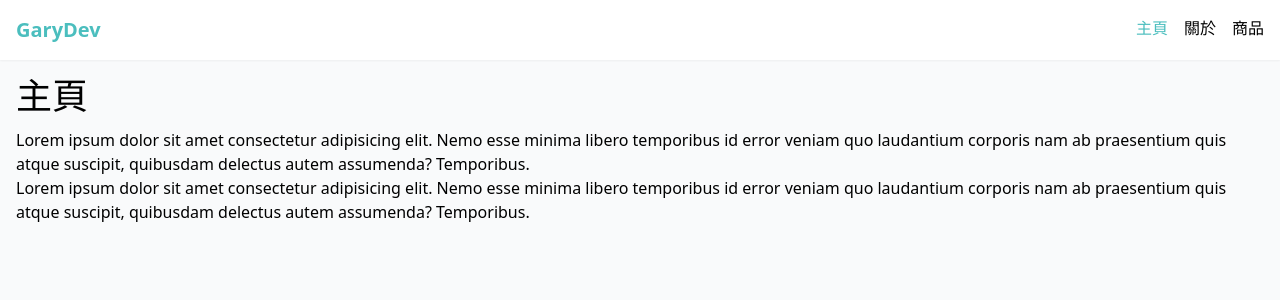
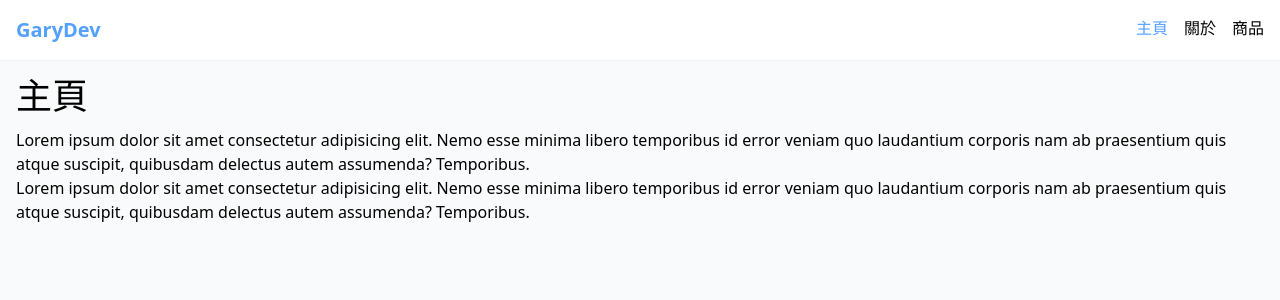
Before and after one commit to yellow90249/nuxt3-test, a Nuxt app: page / in a window 1280 px wide. Shown: the top 300 px of the page. Built offline with nearby package versions, Linux system fonts and the light colour scheme.

Commit message:
feat: UI optimize

```diff
--- a/assets/css/tailwind.css
+++ b/assets/css/tailwind.css
@@ -8,7 +8,7 @@ body {
 
 @layer components {
   .btn {
-    @apply bg-[#4bbebe] text-white px-3 py-2 rounded-md text-sm text-white;
+    @apply bg-[#54a0ff] text-white px-3 py-2 rounded-md text-sm text-white;
   }
   .card {
     @apply p-3 rounded-md bg-white shadow-md h-full;
--- a/layouts/default.vue
+++ b/layouts/default.vue
@@ -21,6 +21,6 @@
 <style scoped>
 .router-link-exact-active,
 .logo {
-  color: #4bbebe;
+  color: #54a0ff;
 }
 </style>
--- a/layouts/products.vue
+++ b/layouts/products.vue
@@ -23,6 +23,6 @@
 
 <style scoped>
 .router-link-exact-active {
-  color: #4bbebe;
+  color: #54a0ff;
 }
 </style>
--- a/pages/products/index.vue
+++ b/pages/products/index.vue
@@ -1,6 +1,6 @@
 <template>
   <div>
-    <div class="grid grid-cols-4 gap-5">
+    <div class="grid gap-5 grid-cols-1 md:grid-cols-2 lg:grid-cols-4">
       <div v-for="p in products">
         <ProductCard :product="p"></ProductCard>
       </div>
```
Also changed, not shown: 1 other file (tests, documents, lock files or other folders).
